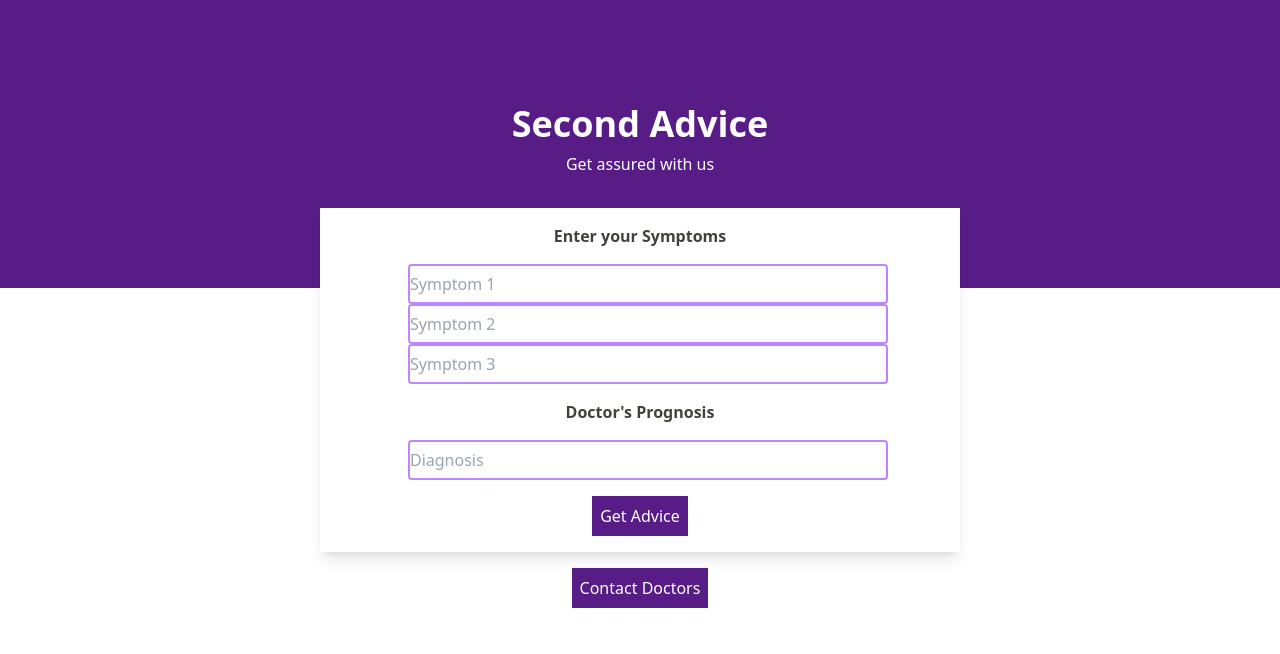
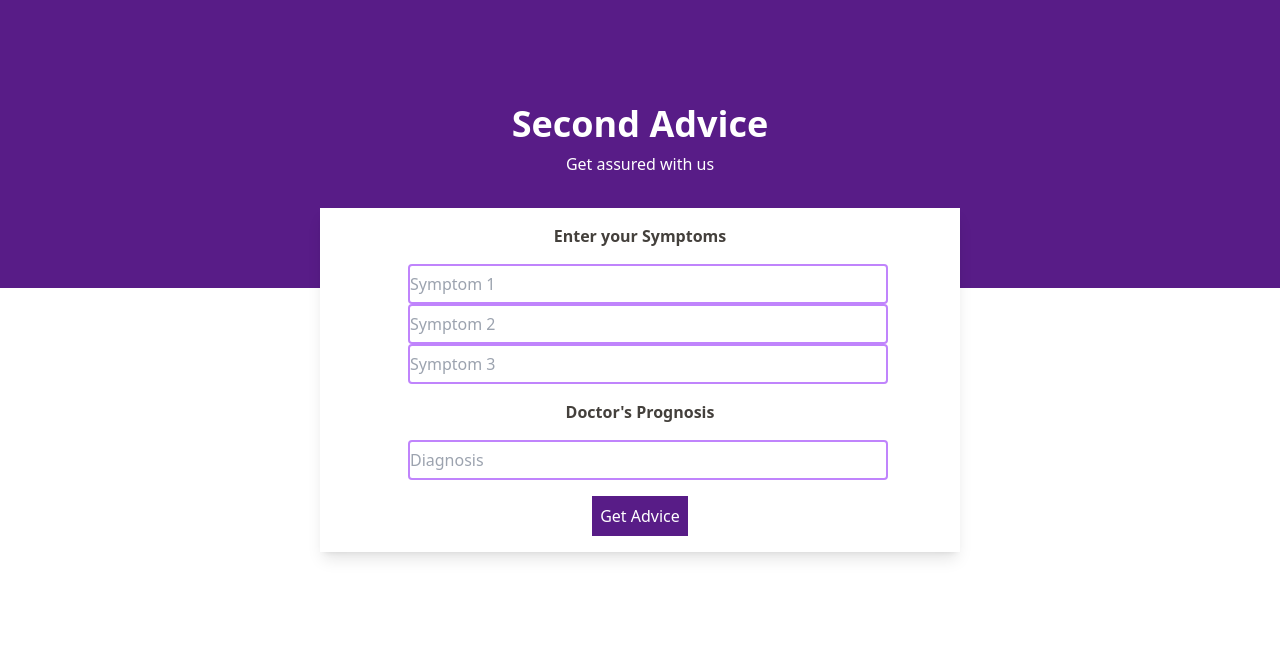
Before and after one commit to Sayantan-Ch/Disease_prediction, a Django app: page /api/secondAdvice/ in a window 1280 px wide. Shown: the top 654 px of the page. Run offline with Django 4.2, Linux system fonts and the light colour scheme; parts of the project's set-up code (start-up, migrations or seed data) failed here and were passed over; some libraries are stand-ins or nearby versions.

Commit message:
Changed Button in Second Advice

```diff
--- a/second_adviceAPI/DjangoRestAPI/APIProjectFolder/templates/secondAdvice.html
+++ b/second_adviceAPI/DjangoRestAPI/APIProjectFolder/templates/secondAdvice.html
@@ -56,12 +56,7 @@
 
 				</div>
 			</div>
-			<div>
-				<button type="submit" name="button"
-					class="bg-purple-900 p-2 m-4 text-white w-max font-normal hover:bg-purple-700 cursor-pointer">
-					Contact Doctors
-				</button>
-			</div>
+
 		</div>
 		<script src="https://cdn.tailwindcss.com"></script>
 		<script src="https://use.fontawesome.com/03f8a0ebd4.js"></script>
@@ -81,7 +76,10 @@
 		</h2>
 		<p id="par">
 			{% if result %}
-				<a href="/api/doctorPage/{{disease}}/"><button>Contact Recommended Doctors</button></a>
+				<a href="/api/doctorPage/{{disease}}/"><button type="submit" name="button"
+					class="bg-purple-900 p-2 m-4 text-white w-max font-normal hover:bg-purple-700 cursor-pointer">
+					Contact Recommended Doctors
+				</button></a>
 			{% endif %}
 		</p>
 
```
